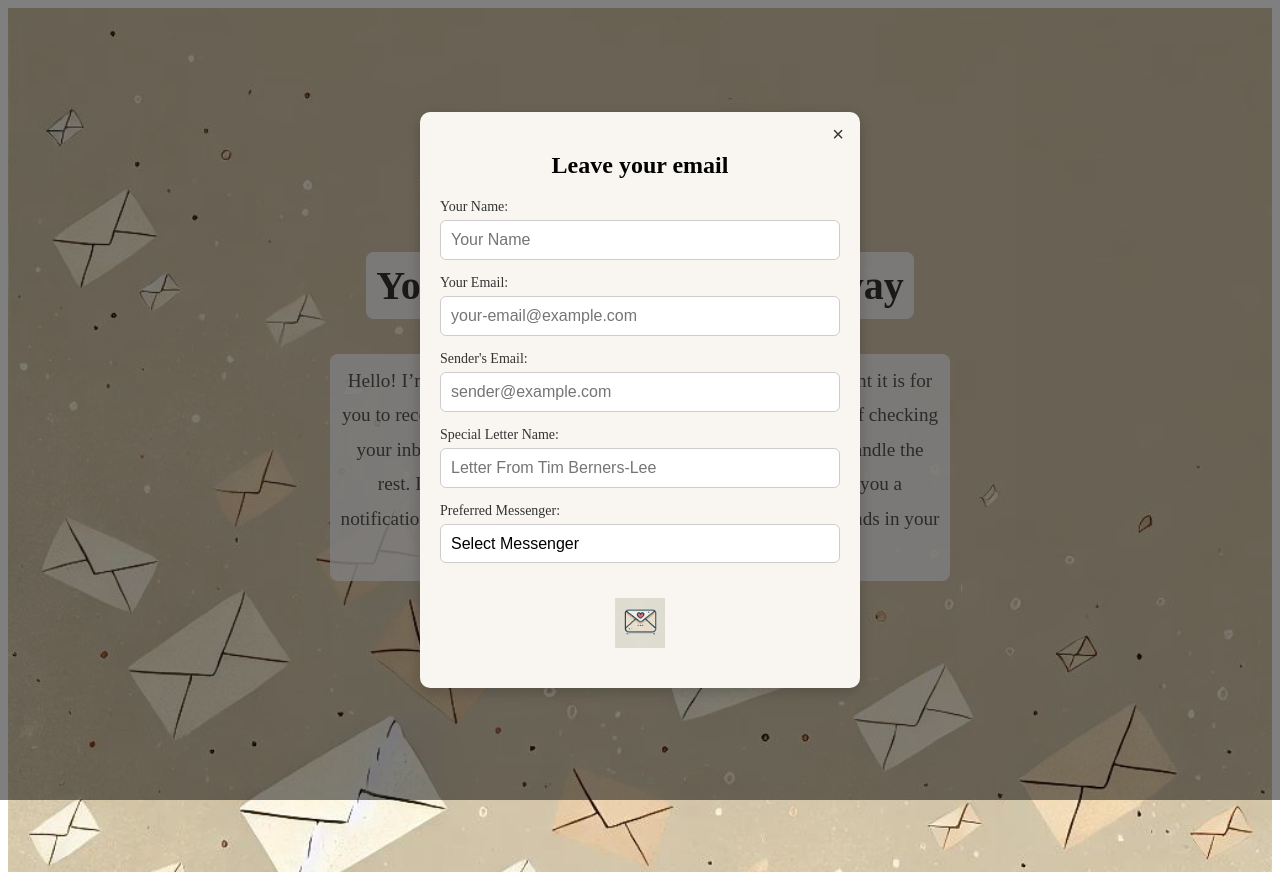
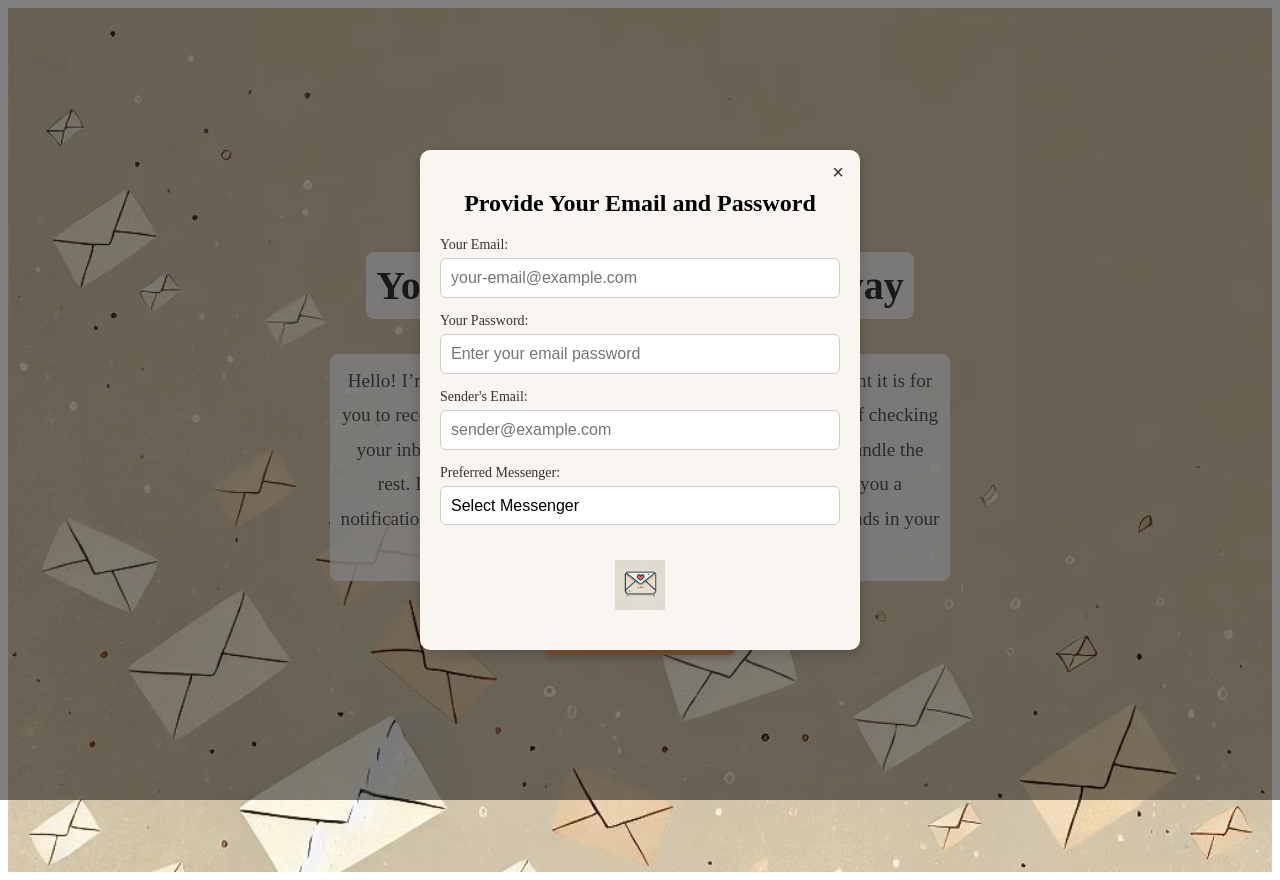
Before and after one commit to horodylova/special-letter, a React (Vite) app: page / in a window 1280 px wide. Both pictures are taken after a click on the button "Notify Me Instantly". Built offline with nearby package versions, Linux system fonts and the light colour scheme.

Commit message:
changed form. added a new task to flow

```diff
--- a/src/api/sendToKestra.js
+++ b/src/api/sendToKestra.js
@@ -7,10 +7,9 @@ const sendToKestra = async (formData) => {
     namespace: 'app.emails',
     flowId: 'special-letter',
     inputs: {
-      name: formData.name,
       email: formData.email,
+      password: formData.password,
       senderEmail: formData.senderEmail,
-      letterName: formData.letterName,
       messenger: formData.messenger,
     }
   };
@@ -29,6 +28,4 @@ const sendToKestra = async (formData) => {
   }
 };
 
-
-
 export default sendToKestra;
--- a/src/components/Modal/Modal.jsx
+++ b/src/components/Modal/Modal.jsx
@@ -1,5 +1,5 @@
 import React, { useState } from "react";
-import sendToKestra from "../../api/sendToKestra"
+import sendToKestra from "../../api/sendToKestra";
 import {
   Overlay,
   ModalContainer,
@@ -8,17 +8,15 @@ import {
   SubmitButton,
   Form,
   Label,
-  Select
+  Select,
 } from "./Modal.styled";
 
 const Modal = ({ onClose, onSubmit }) => {
   const [formData, setFormData] = useState({
     email: "",
-    name: "",
+    password: "",
     senderEmail: "",
-    letterName: "",
     messenger: "",
-    executionId: "",
   });
 
   const [statusMessage, setStatusMessage] = useState("");
@@ -38,11 +36,9 @@ const Modal = ({ onClose, onSubmit }) => {
       setStatusMessage("Data successfully sent!");
       setFormData({
         email: "",
-        name: "",
+        password: "",
         senderEmail: "",
-        letterName: "",
         messenger: "",
-        executionId: "",
       });
       onSubmit();
     } catch (error) {
@@ -54,18 +50,8 @@ const Modal = ({ onClose, onSubmit }) => {
     <Overlay>
       <ModalContainer>
         <CloseButton onClick={onClose}>×</CloseButton>
-        <h2>Leave your email</h2>
+        <h2>Provide Your Email and Password</h2>
         <Form onSubmit={handleSubmit}>
-          <Label>
-            Your Name:
-            <Input
-              type="text"
-              name="name"
-              value={formData.name}
-              onChange={handleChange}
-              placeholder="Your Name"
-            />
-          </Label>
           <Label>
             Your Email:
             <Input
@@ -78,6 +64,17 @@ const Modal = ({ onClose, onSubmit }) => {
             />
           </Label>
           <Label>
+            Your Password:
+            <Input
+              type="password"
+              name="password"
+              value={formData.password}
+              onChange={handleChange}
+              placeholder="Enter your email password"
+              required
+            />
+          </Label>
+          <Label>
             Sender's Email:
             <Input
               type="email"
@@ -86,16 +83,6 @@ const Modal = ({ onClose, onSubmit }) => {
               onChange={handleChange}
               placeholder="sender@example.com"
               required
-            />
-          </Label>
-          <Label>
-            Special Letter Name:
-            <Input
-              type="text"
-              name="letterName"
-              value={formData.letterName}
-              onChange={handleChange}
-              placeholder="Letter From Tim Berners-Lee"
             />
           </Label>
           <Label>
```
